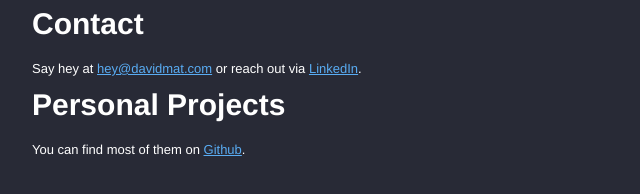
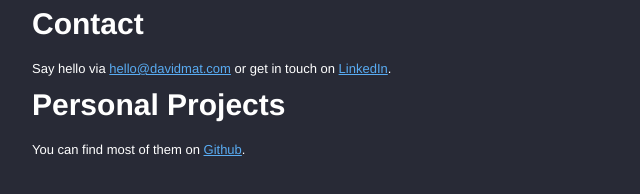
Before and after one commit to davidmat/davidmat.com, a plain HTML site: page index.html in a window 1280 px wide. Shown: the part 166-360 px from the top of the page, 181-821 px from the left. Drawn offline with Linux system fonts and the light colour scheme.

Commit message:
Changed my mind again, hello it is

```diff
--- a/index.html
+++ b/index.html
@@ -17,7 +17,7 @@
 
 <h1>Contact</h1>
 
-<p>Say hey at <a href="mailto:hey@davidmat.com?subject=hey">hey@davidmat.com</a> or reach out via <a href="www.linkedin.com/in/davidmat">LinkedIn</a>.</p>
+<p>Say hello via <a href="mailto:hello@davidmat.com?subject=hello">hello@davidmat.com</a> or get in touch on <a href="www.linkedin.com/in/davidmat">LinkedIn</a>.</p>
 
 <!--
 <h1>Social</h1>
```
